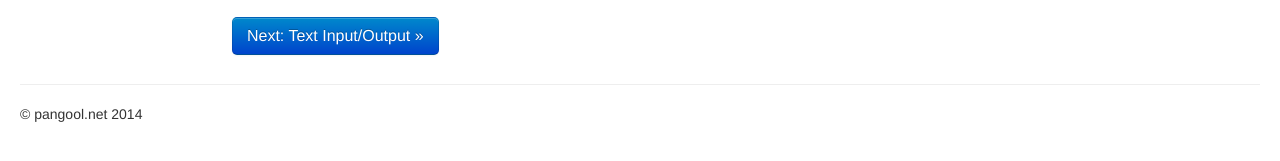
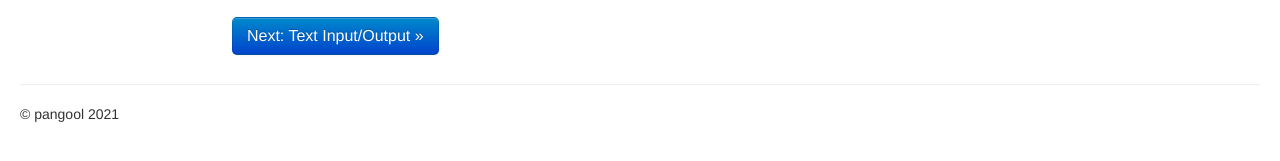
Before and after one commit to datasalt/pangool, a Jekyll site: the page built from userguide/comparators.html, in a window 1280 px wide and 1342 px high. Shown: the part 1169-1330 px from the top of the window. Built offline with Jekyll 4.4.1, drawn with Linux system fonts in a browser that asks for light colours; nearby versions of some CDN libraries; Markdown is read by kramdown in place of the engine named in the settings.

Commit message:
Update user_guide.html

```diff
--- a/_layouts/user_guide.html
+++ b/_layouts/user_guide.html
@@ -94,7 +94,7 @@
         <div class="row-fluid">
           <div class="span12">
             <hr>
-            <p>&copy; pangool.net 2014</p>
+            <p>&copy; pangool 2021</p>
           </div>
         </div>
       </div>
```
